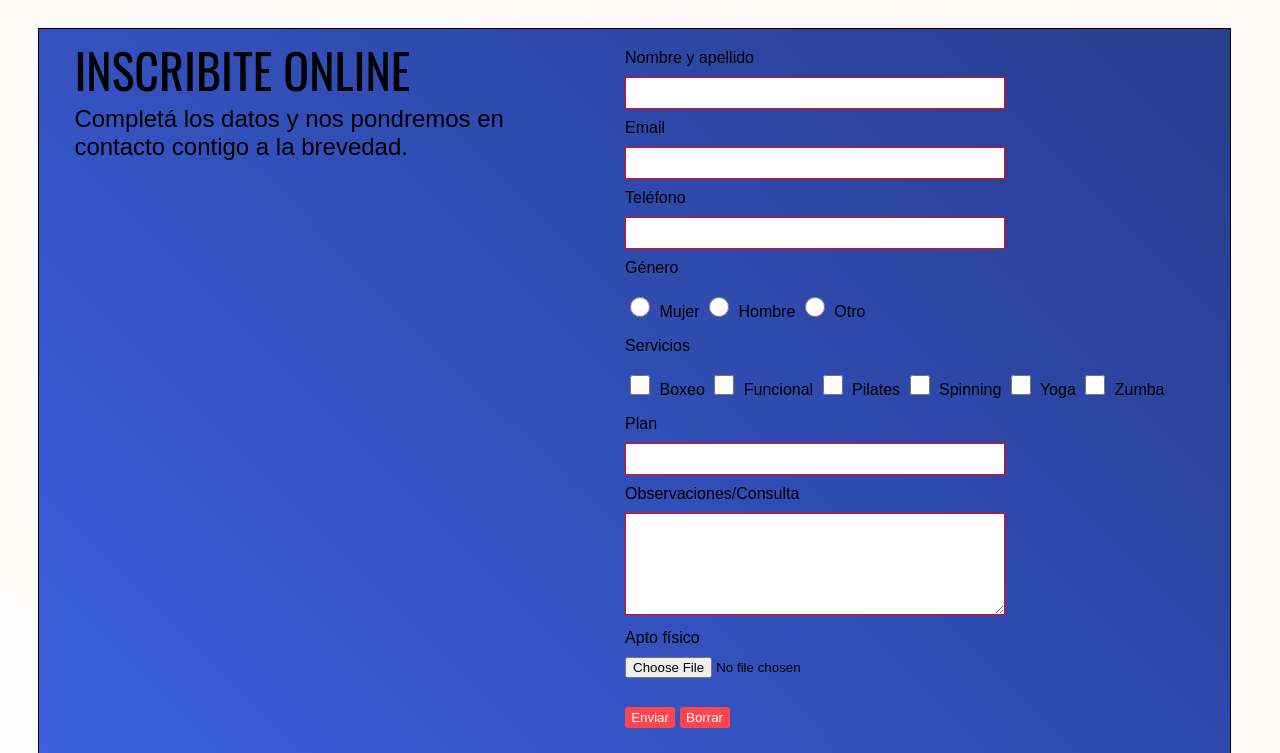
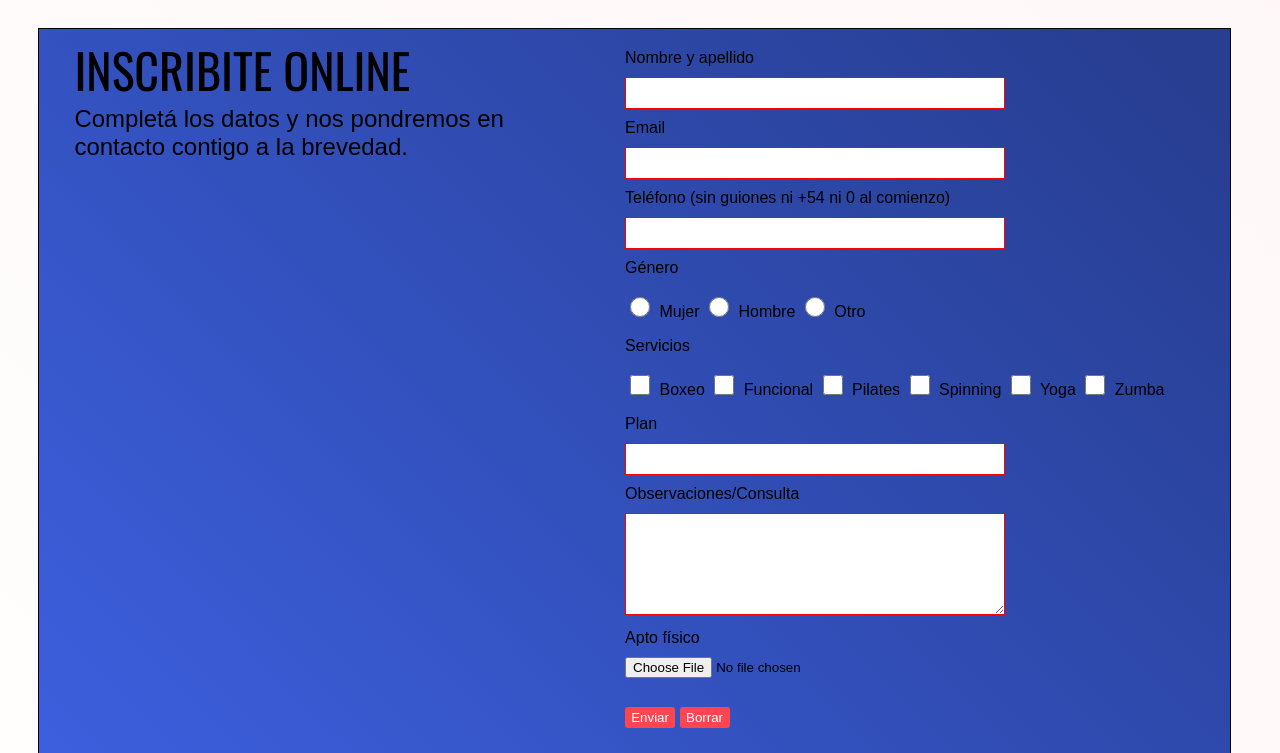
Before and after one commit to Sebabalas/Proyecto-Sport-Plus-CaC, a Python web app: template templates/contacto.html in a window 1280 px wide. Shown: the part 788-1541 px from the top of the page. Run offline with Jinja, Linux system fonts and the light colour scheme; the template is opened without the code that fills it, so the values that code supplies are empty.

Commit message:
Validacion formulario

```diff
--- a/static/js/formulario-contacto.js
+++ b/static/js/formulario-contacto.js
@@ -3,26 +3,61 @@
 //    campos que incluya (un checkbox o radiobutton), un select y una
 //    imagen, con validación realizada mediante JavaScript para que los
 //    campos sean obligatorios.
-
-
+const expresiones = {
+	nombre: /^[a-zA-ZÀ-ÿ\s]{1,40}$/, // Letras y espacios, pueden llevar acentos.
+	correo: /^[a-zA-Z0-9_.+-]+@[a-zA-Z0-9-]+\.[a-zA-Z0-9-.]+$/,
+	telefono: /^(11|[2-9]\d{1,4})\d{6,8}$/ // 7 a 14 numeros.
+}
 
 document.getElementById('form-contacto').addEventListener('submit', function(event) {
     event.preventDefault();
+    let planSeleccionado = document.getElementById("plan").value.toLowerCase();
+    let checkboxesSeleccionados = document.querySelectorAll('input[name="servicios"]:checked');
+    let limiteCheckbox;
+
+    // Determinar el límite de selección según el plan elegido
+    switch (planSeleccionado) {
+        case 'bronce':
+            limiteCheckbox = 2;
+            break;
+        case 'plata':
+            limiteCheckbox = 4;
+            break;
+        case 'oro':
+        case 'diamante':
+            limiteCheckbox = checkboxesSeleccionados.length; // Sin límite para oro y diamante
+            break;
+        default:
+            limiteCheckbox = 0; // Por defecto, no hay límite
+            break;
+    }
 
     let nombre = document.getElementById("nombre").value.trim();
     let mail = document.getElementById("mail").value.trim();
     let telefono = document.getElementById("tel").value.trim()
     let resultadoDiv = document.getElementById("resultado");
 
-    if (nombre === "") {
-        resultadoDiv.textContent = 'Por favor, ingrese un nombre.';
+    if (nombre === ""|| mail === "" || telefono === "") {
+        resultadoDiv.textContent = 'Los campos no pueden estar vacios, por favor rellénelos.';
+        resultadoDiv.style.color = 'red';
         return;
     }
-
-    if (mail === "") {
-        resultadoDiv.textContent = 'Por favor, ingrese un mail.';
+    if(!expresiones.nombre.test(nombre)){
+        resultadoDiv.textContent = 'Por favor, ingrese un nombre válido.';
+        resultadoDiv.style.color = 'red';
         return;
     }
-
-
+    if(!expresiones.telefono.test(telefono)){
+        resultadoDiv.textContent = 'Por favor, ingrese un número válido. Recuerde no incluir +54 ni 0 al comienzo';
+        resultadoDiv.style.color = 'red';
+        return;
+    }
+    // Validar la cantidad de checkboxes seleccionados
+    if (checkboxesSeleccionados.length > limiteCheckbox) {
+        resultadoDiv.textContent = 'Para el plan '+planSeleccionado.charAt(0).toUpperCase() + planSeleccionado.slice(1)+' , solo puede seleccionar '+ limiteCheckbox +' opciones.';
+        resultadoDiv.style.color = 'red';
+        return;
+    }
+    alert('Muchas gracias por inscribirse a Sport+! Lo/a esperamos!');
+    window.location.reload();
 });
--- a/templates/contacto.html
+++ b/templates/contacto.html
@@ -51,7 +51,7 @@
 
     <div id="cc-right">
 
-        <form id="form-contacto" name="Contacto" action="https://formspree.io/f/mzbnonyz" method="post">
+        <form id="form-contacto" name="Contacto" method="post">
 
             <div class="campo-form-1">
                 <div>
@@ -69,14 +69,14 @@
 
             <div class="campo-form-1">
                 <div>
-                <label class="formnegrita" for="tel">Teléfono </label>
+                <label class="formnegrita" for="tel">Teléfono (sin guiones ni +54 ni 0 al comienzo) </label>
                 </div>
                 <input type="text" name="tel" id="tel" >
             </div>
 
             <div class="campo-form-1"> <!-- RADIO BUTTON -->
 
-                <h4 class="formnegrita">Género</h4>
+                <h4 class="formnegrita" required>Género</h4>
 
                 <input type="radio" name="genero" id="mujer" value="Mujer" >
                 <label for="mujer">Mujer</label>
@@ -93,7 +93,7 @@
 
                 <div>
 
-                    <h4 class="formnegrita">Servicios</h4>
+                    <h4 class="formnegrita" required>Servicios</h4>
 
                     <input type="checkbox" name="servicios" id="boxeo" value="boxeo">
                     <label for="boxeo">Boxeo</label>
@@ -119,7 +119,7 @@
                 <h4 class="formnegrita">Plan</h4>
 
                 <input list="lista-plan" id="plan" name="plan">
-                <datalist id="lista-plan">
+                <datalist id="lista-plan" required>
                     <option value="Diamante">Diamante</option>
                     <option value="Oro">Oro</option>
                     <option value="Plata">Plata</option>
@@ -136,9 +136,9 @@
 
             <div class="campo-form-1">
                 <div>
-                    <label class="formnegrita" for="aptofisico">Apto físico</label>
+                    <label class="formnegrita" for="aptofisico" >Apto físico</label>
                 </div>
-                <input type="file" name="aptofisico" id="aptofisico">
+                <input type="file" name="aptofisico" id="aptofisico" required>
             </div>
 
 
```
